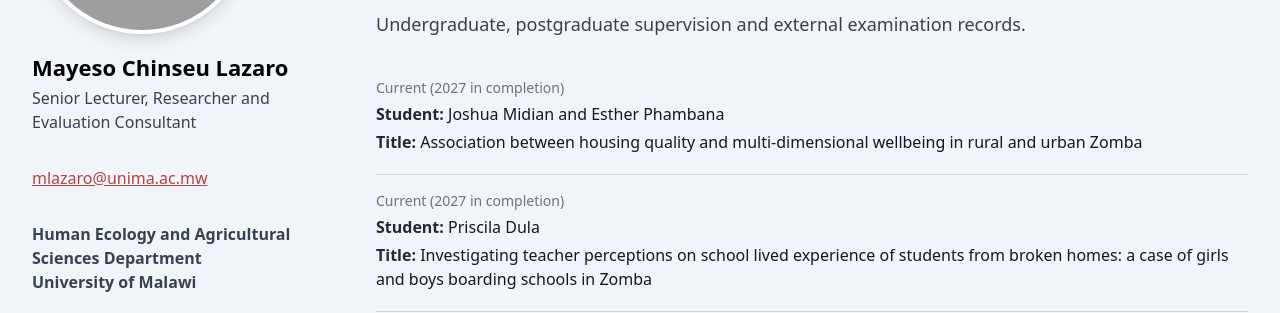
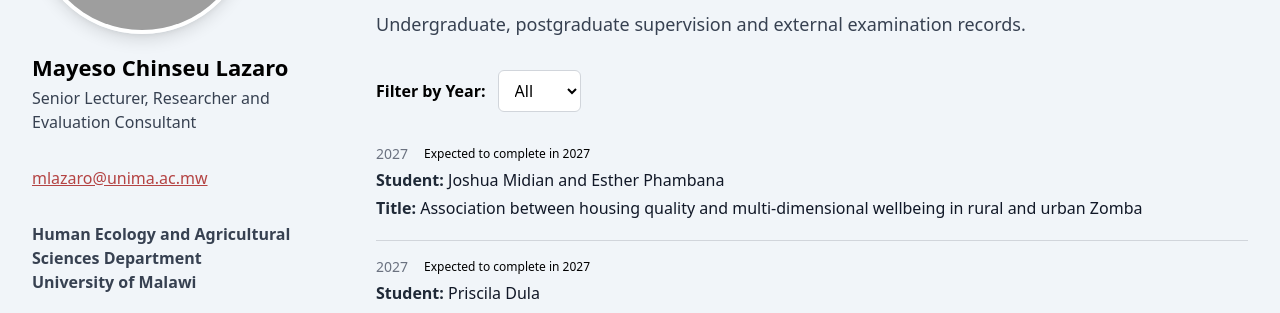
Before and after one commit to alexmwalec/dr-lazalo-academic-researcher, a React (Create React App) app: page /supervision in a window 1280 px wide. Shown: the part 485-798 px from the top of the page. Built offline with nearby package versions, Linux system fonts and the light colour scheme; grey boxes are pictures that could not be loaded.

Commit message:
Adding info on postgraduate Teaching

```diff
--- a/src/Pages/Supervision/Supervision.js
+++ b/src/Pages/Supervision/Supervision.js
@@ -8,57 +8,68 @@ import humanity from "../../Images/humanity.jpg";
 const supervisionData = [
   // Current Supervisees (2027 Completion)
   {
-    year: "Current (2027 in completion)",
+    year: "2027",
+    status: "Expected to complete in 2027",
     student: "Joshua Midian and Esther Phambana",
     title: "Association between housing quality and multi-dimensional wellbeing in rural and urban Zomba"
   },
   {
-    year: "Current (2027 in completion)",
+    year: "2027",
+    status: "Expected to complete in 2027",
     student: "Priscila Dula",
     title: "Investigating teacher perceptions on school lived experience of students from broken homes: a case of girls and boys boarding schools in Zomba"
   },
   {
-    year: "Current (2027 in completion)",
+    year: "2027",
+    status: "Expected to complete in 2027",
     student: "Phillip Sungeni and Richard Khukhumba",
     title: "Vendor and consumer perceptions towards fried sweet potatoes (mbalaga) in Chikwawa and Salima: Have sweet potatoes replaced Irish potatoes in trading centres?"
   },
   {
-    year: "Current (2027 in completion)",
+    year: "2027",
+    status: "Expected to complete in 2027",
     student: "Gomezgani Chilwa and Louis Chikanthu",
     title: "Investigating University of Malawi students' satisfaction with their housing on and off campus"
   },
   {
-    year: "Current (2027 in completion)",
+    year: "2027",
+    status: "Expected to complete in 2027",
     student: "Daniel Mkumbwa and Wongani Muhone",
     title: "Assessing the financial literacy and saving behaviour of university students in Zomba"
   },
   {
-    year: "Current (2027 in completion)",
+    year: "2027",
+    status: "Expected to complete in 2027",
     student: "Lenard Kantondo and Adam Adon",
     title: "Investigating the aspiration-reality gap in housing among informal settlement dwellers in Zomba"
   },
   {
-    year: "Current (2027 in completion)",
+    year: "2027",
+    status: "Expected to complete in 2027",
     student: "John Nkata and Emmanuel Chinyama",
     title: "Assessing the impact of family cohesion on the socio-economic status of families in Thundu, Zomba"
   },
   {
-    year: "Current (2027 in completion)",
+    year: "2027",
+    status: "Expected to complete in 2027",
     student: "Francis Nyalugwe and George Mwamadi",
     title: "An assessment of the adequacy of Higher Education Students' Loan and Grants Board upkeep allowance against the rising cost of living in Zomba: A case of University of Malawi students"
   },
   {
-    year: "Current (2027 in completion)",
+    year: "2027",
+    status: "Expected to complete in 2027",
     student: "Mathews Doni and Harneck Sitolo",
     title: "The impact of private primary tuition on household resource management and nutrition security among families in Zomba: The case of The Learning Centre and MAT Academy"
   },
   {
-    year: "Current (2027 in completion)",
+    year: "2027",
+    status: "Expected to complete in 2027",
     student: "McDonald Muhone and Aonenji Mulenga",
     title: "Assessing the potential impact of the quality of housing on the health of households in Che Mbera, Balaka"
   },
   {
-    year: "Current (2027 in completion)",
+    year: "2027",
+    status: "Expected to complete in 2027",
     student: "Precious Smart and Limbani Chomali",
     title: "Assessing the impact of food inflation on household food choices in Zomba"
   },
@@ -144,19 +155,46 @@ const supervisionData = [
 
   // External Examination
   {
+    year: "2023",
+    status: "External Examination",
     isExternal: true,
-    title: "External Examination (2023)",
+    title: "External Examination",
     description: "Dr Mayeso Chinseu Lazaro examined a PhD Thesis at the North-West University (NWU), South Africa (2023), in the area of older persons and ageing."
   }
 ];
 
 const Supervision = () => {
+  const [selectedItem, setSelectedItem] = useState(null);
+  const [selectedYear, setSelectedYear] = useState('All');
   const [page, setPage] = useState(1);
 
+  // Get unique years from data
+  const years = [
+    'All',
+    ...new Set(supervisionData.map((item) => item.year))
+  ].sort((a, b) => {
+    if (a === 'All') return -1;
+    if (b === 'All') return 1;
+    return b.localeCompare(a);
+  });
+
+  // Filter data by year
+  const filteredData = selectedYear === 'All'
+    ? supervisionData
+    : supervisionData.filter((item) => item.year === selectedYear);
+
+  // Pagination
   const itemsPerPage = 7;
-  const totalPages = Math.ceil(supervisionData.length / itemsPerPage);
+  const totalPages = Math.ceil(filteredData.length / itemsPerPage);
   const startIndex = (page - 1) * itemsPerPage;
-  const currentItems = supervisionData.slice(startIndex, startIndex + itemsPerPage);
+  const currentItems = filteredData.slice(startIndex, startIndex + itemsPerPage);
+
+  // Reset to page 1 when filter changes
+  const handleYearChange = (e) => {
+    setSelectedYear(e.target.value);
+    setSelectedItem(null);
+    setPage(1);
+  };
 
   return (
     <div className="min-h-screen bg-slate-100">
@@ -264,20 +302,55 @@ const Supervision = () => {
               Supervision
             </h1>
 
-            <p className="text-base sm:text-lg text-gray-700 mb-6 sm:mb-10">
+            <p className="text-base sm:text-lg text-gray-700 mb-6 sm:mb-8">
               Undergraduate, postgraduate supervision and external examination records.
             </p>
 
+            {/* Filter by Year */}
+            <div className="mb-6 sm:mb-8">
+              <label className="font-semibold mr-3 text-sm sm:text-base">
+                Filter by Year:
+              </label>
+              <select
+                value={selectedYear}
+                onChange={handleYearChange}
+                className="border border-gray-300 px-3 py-2 rounded-md bg-white text-sm sm:text-base mt-2 sm:mt-0"
+              >
+                {years.map((year) => (
+                  <option key={year} value={year}>
+                    {year}
+                  </option>
+                ))}
+              </select>
+            </div>
+
             {/* List */}
             <div className="space-y-4">
-              {currentItems.map((item, index) => (
+              {currentItems.length === 0 ? (
+                <div className="text-center py-10 text-gray-500 text-base">
+                  No supervision records found for {selectedYear}.
+                </div>
+              ) : (
+                currentItems.map((item, index) => (
                   <div
                     key={index}
                     className="border-b border-gray-300 pb-4 sm:pb-5"
                   >
-                  <p className="text-xs sm:text-sm text-gray-500">
+                    {/* Status Badge - Different styling for different statuses */}
+                    <div className="flex flex-wrap items-center gap-2 mb-1">
+                      <span className="text-xs sm:text-sm text-gray-500">
                         {item.year}
-                  </p>
+                      </span>
+                      <span className={`text-xs px-2 py-0.5 rounded-full font-medium ${
+                        item.isExternal
+                          ? ' '
+                          : item.status?.includes('Expected')
+                            ? ''
+                            : ''
+                      }`}>
+                        {item.status}
+                      </span>
+                    </div>
 
                     {/* External Examination - Special Display */}
                     {item.isExternal ? (
@@ -302,10 +375,12 @@ const Supervision = () => {
                       </>
                     )}
                   </div>
-              ))}
+                ))
+              )}
             </div>
 
             {/* Pagination */}
+            {totalPages > 1 && (
               <div className="flex justify-center items-center gap-1 sm:gap-2 mt-8 sm:mt-10 flex-wrap">
                 <button
                   onClick={() => setPage(Math.max(page - 1, 1))}
@@ -337,10 +412,13 @@ const Supervision = () => {
                   Next
                 </button>
               </div>
+            )}
 
+            {filteredData.length > 0 && (
               <div className="text-center text-gray-600 mt-4 text-sm sm:text-base">
                 Page {page} of {totalPages}
               </div>
+            )}
           </main>
 
         </div>
--- a/src/Pages/Teaching/Teaching.js
+++ b/src/Pages/Teaching/Teaching.js
@@ -173,10 +173,7 @@ const Teaching = () => {
                 </h2>
                 <p className="leading-7 sm:leading-8 text-sm sm:text-base">
                   At the postgraduate level, I have taught the{" "}
-                  <strong>Household Environmental Management</strong> module and
-                  have supervised postgraduate research in areas related to
-                  family studies, ageing, community development, early childhood
-                  development, and qualitative research methodologies.
+                  Household Environmental Management, Food Science and Nutrition Seminar, and Research Methodologies modules
                 </p>
               </div>
 
```
Lines whose indentation alone changed are shown as unchanged.
